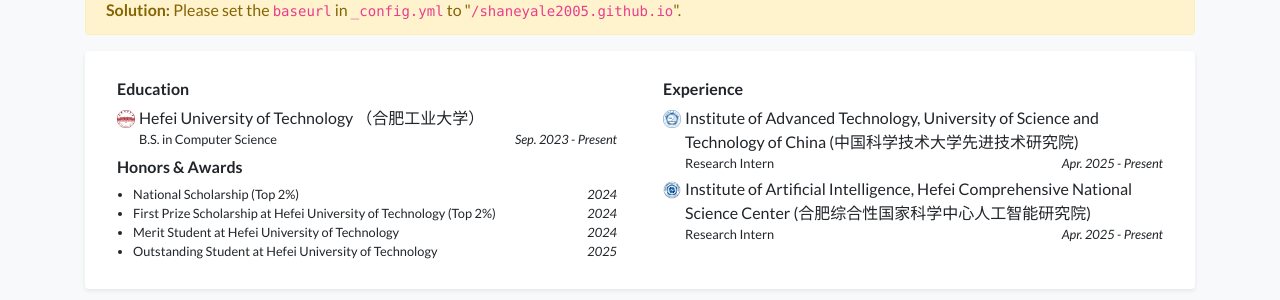
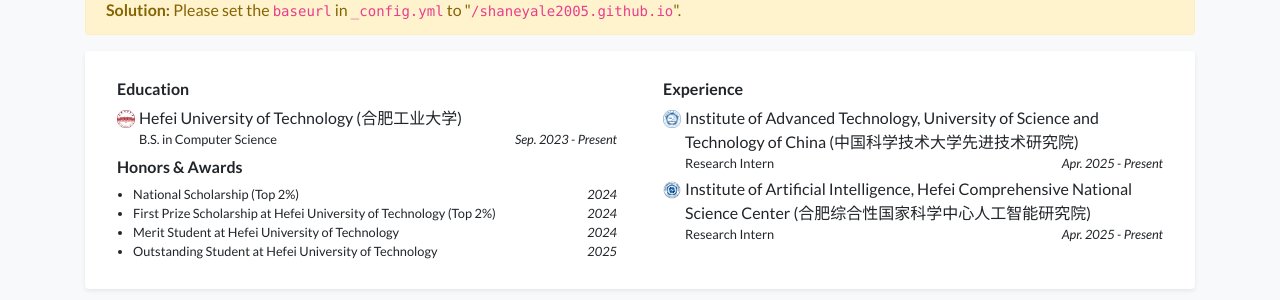
Before and after one commit to shaneyale2005/shaneyale2005.github.io, a Jekyll site: the page built from index.html, in a window 1280 px wide and 1037 px high. Shown: the part 692-992 px from the top of the window. Built offline with Jekyll 4.4.1, drawn with Linux system fonts in a browser that asks for light colours; nearby versions of some CDN libraries; a style sheet for code colours, icons or effects is not loaded.

```diff
--- a/_data/profile.yml
+++ b/_data/profile.yml
@@ -43,7 +43,7 @@ portrait_url: /assets/images/photos/portrait.jpg
 #   Photo by Manja Vitolic on Unsplash (this caption is optional, comment it out to disable).
 
 education:
-- name: Hefei University of Technology （合肥工业大学）
+- name: Hefei University of Technology (合肥工业大学)
   logo: /assets/images/badges/HFUTlogo.png
   position: >-
     B.S. in Computer Science <br/>
```
